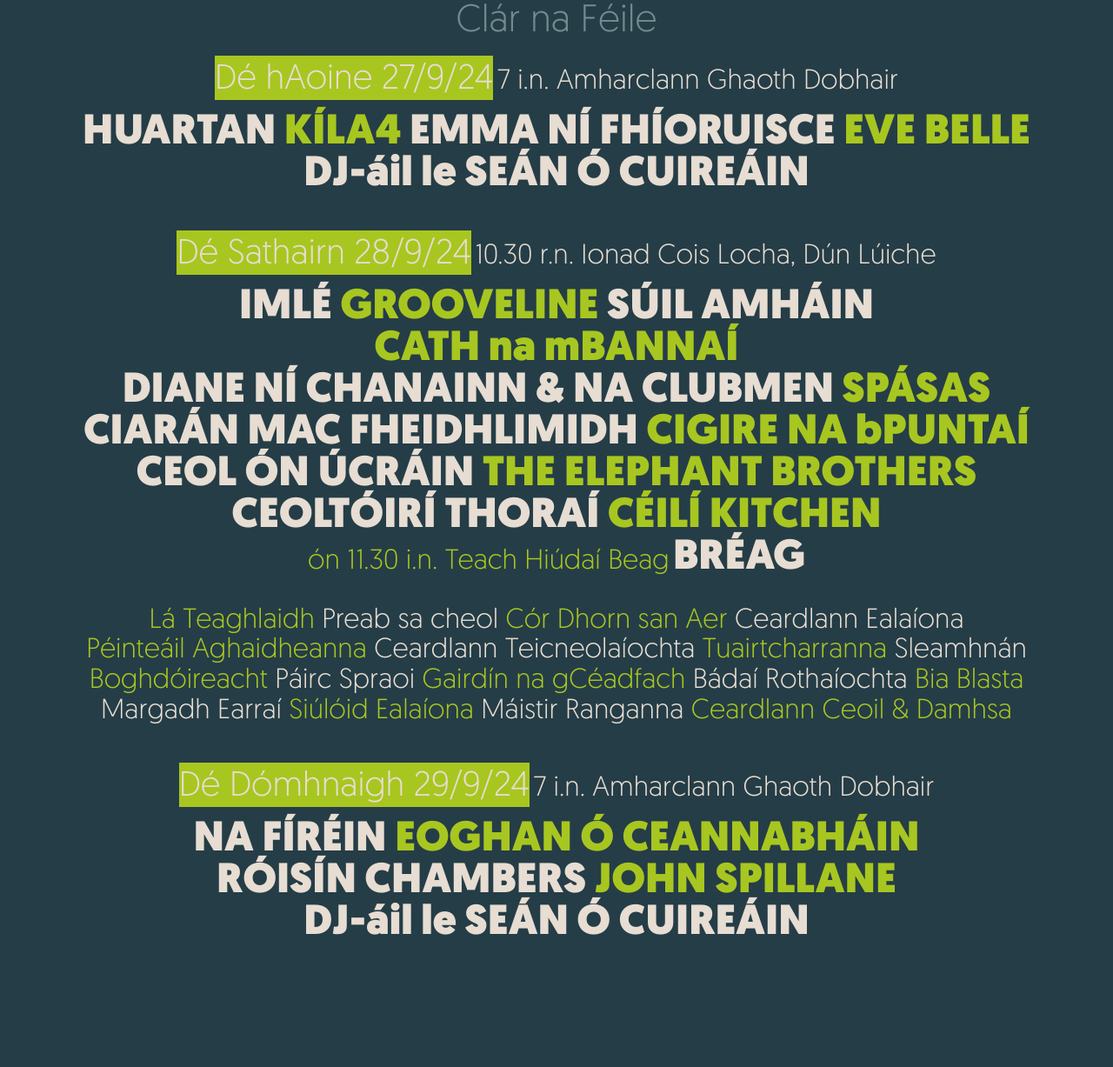
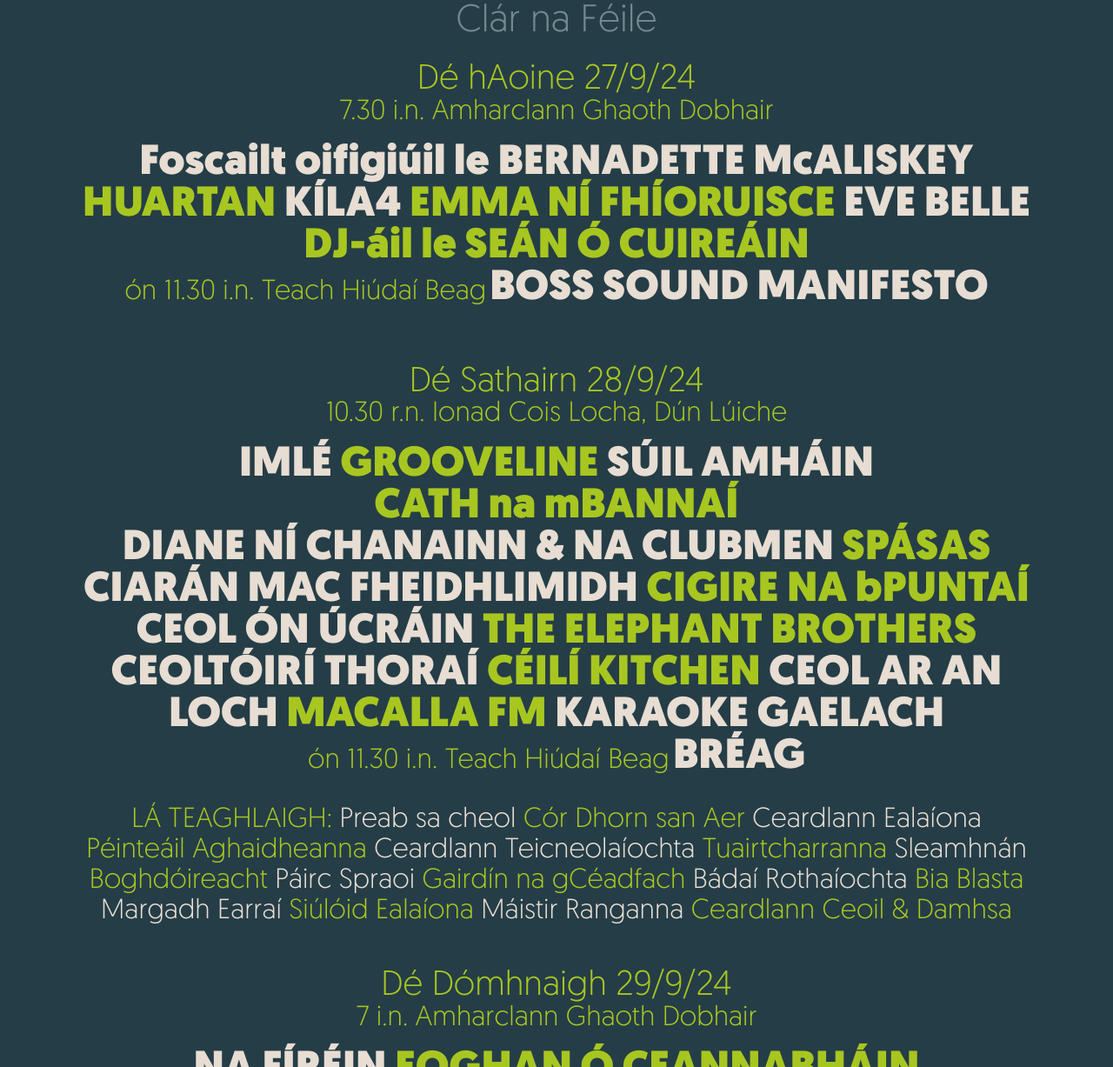
Before and after one commit to LindaKeating/DornSanAer, a PHP site: page / in a window 1280 px wide. Shown: the part 4469-5696 px from the top of the page at 87% size. Run offline with PHP 8.4, Linux system fonts and the light colour scheme; some libraries are stand-ins or nearby versions.

Commit message:
edits on home page

```diff
--- a/dsadng-HTML5-Template/assets/css/demos/demo-DSA.css
+++ b/dsadng-HTML5-Template/assets/css/demos/demo-DSA.css
@@ -91,12 +91,7 @@
   color: var(--color-darkText);
 }
 
-.dsa-OrdReatha .dsa-dateVenue .dsa-date {
-  color: var(--color-lightText) !important;
-}
-
-.dsa-highlightedText,
-.dsa-date {
+.dsa-highlightedText {
   background-color: var(--color-primary);
   padding-top: .5rem;
   padding-bottom: .2rem;
--- a/dsadng-HTML5-Template/index.html
+++ b/dsadng-HTML5-Template/index.html
@@ -157,7 +157,9 @@
             <div class="container">
               <div class="andro_hero-item-inner">
                 <div class="pb-5">
-                  <a href="index.html"><img src="assets/img/LogoLeData.png" alt="logo"></a>
+                  <a href="index.html">
+                    <img src="assets/img/LogoLeData.png" alt="logo">
+                  </a>
                 </div>
               </div>
               <!-- Countdown Start -->
@@ -314,9 +316,10 @@
     </div>
     <div class="col-sm-12 text-center pb-5 dsa-OrdReatha">
       <div class="dsa-dateVenue pb-3">
-        <span class="dsa-date dsa-fontMedium">Dé hAoine 27/9/24</span>
-        <span class="dsa-venue dsa-fontSmall">7 i.n. Amharclann Ghaoth Dobhair</span>
+        <span class="dsa-date dsa-fontMedium">Dé hAoine 27/9/24</span><br/>
+        <span class="dsa-venue dsa-fontSmall">7.30 i.n. Amharclann Ghaoth Dobhair</span>
       </div>
+      <span class="dsa-fontLarge family-display">Foscailt oifigiúil le BERNADETTE McALISKEY</span>
       <span class="dsa-fontLarge family-display">HUARTAN
       </span>
       <span class="dsa-fontLarge family-display text-nowrap">KÍLA4
@@ -327,10 +330,15 @@
       </span>
       <span class="dsa-fontLarge family-display text-nowrap ">DJ-áil le SEÁN Ó CUIREÁIN
       </span>
+      <div class="dsa-dateVenue pb-3">
+        <span class="dsa-venue dsa-fontSmall">ón 11.30 i.n. Teach Hiúdaí Beag</span>
+        <span class="dsa-fontLarge family-display text-nowrap">BOSS SOUND MANIFESTO
+        </span>
+      </div>
     </div>
     <div class="col-sm-12 text-center pb-5 dsa-OrdReatha">
       <div class="dsa-dateVenue pb-3">
-        <span class="dsa-date dsa-fontMedium">Dé Sathairn 28/9/24</span>
+        <span class="dsa-date dsa-fontMedium">Dé Sathairn 28/9/24</span><br/>
         <span class="dsa-venue dsa-fontSmall">10.30 r.n. Ionad Cois Locha, Dún Lúiche</span>
       </div>
       <span class="dsa-fontLarge family-display text-nowrap">IMLÉ
@@ -357,13 +365,19 @@
       </span>
       <span class="dsa-fontLarge family-display ">CÉILÍ KITCHEN
       </span>
+      <span class="dsa-fontLarge family-display ">CEOL AR AN LOCH
+      </span>
+      <span class="dsa-fontLarge family-display ">MACALLA FM
+      </span>
+      <span class="dsa-fontLarge family-display ">KARAOKE GAELACH
+      </span>
       <div class="dsa-dateVenue pb-3">
         <span class="dsa-venue dsa-fontSmall">ón 11.30 i.n. Teach Hiúdaí Beag</span>
         <span class="dsa-fontLarge family-display text-nowrap">BRÉAG
         </span>
       </div>
       <div class="imeachtai-container pt-3">
-        <span class="dsa-fontSmall  text-nowrap ">Lá Teaghlaidh
+        <span class="dsa-fontSmall  text-nowrap ">LÁ TEAGHLAIGH:
         </span>
         <span class="dsa-fontSmall  text-nowrap ">Preab sa cheol
         </span>
@@ -401,7 +415,7 @@
     </div>
     <div class="col-sm-12 text-center pb-5 dsa-OrdReatha">
       <div class="dsa-dateVenue pb-3">
-        <span class="dsa-date dsa-fontMedium">Dé Dómhnaigh 29/9/24</span>
+        <span class="dsa-date dsa-fontMedium">Dé Dómhnaigh 29/9/24</span><br/>
         <span class="dsa-venue dsa-fontSmall">7 i.n. Amharclann Ghaoth Dobhair</span>
       </div>
       <span class="dsa-fontLarge family-display text-nowrap ">NA FÍRÉIN
@@ -412,8 +426,6 @@
       </span>
       <span class="dsa-fontLarge family-display text-nowrap">JOHN SPILLANE
       </span>
-      <span class="dsa-fontLarge family-display text-nowrap">DJ-áil le SEÁN Ó CUIREÁIN
-      </span>
     </div>
   </div>
 </div>
@@ -421,6 +433,15 @@
     <!-- Gallery Start -->
     <div class="section p-0">
       <div class="row gx-0 d-flex align-items-stretch">
+        <div class="col-xll-3 col-xl-4  col-md-6 col-sm-12 dsa-galleryItem">
+          <a href="CathNamBannai.html" class="andro_img-popup andro_gallery style-2 mb-0">
+            <img class="andro_img-cover " src="assets/img/imeachtai/CathNamBannai.png" alt="gallery">
+            <div class="dsa-galleryContent andro_gallery-content">
+              <span><h6 class="h4 dsa-galleryItemTitle">Cath na mBannaí</h6></span>
+              <span><p class="dsa-galleryItemSubtitle">Comórtas Ceoil Beo</p></span>
+            </div>
+          </a>
+        </div>
         <div class="col-xll-3 col-xl-4  col-md-6 col-sm-6 dsa-galleryItem">
           <a href="https://www.youtube.com/watch?v=GybvmjjwNTU" class="mb-0 andro_img-popup andro_gallery style-2 mb-0">
             <img class="andro_img-cover " src="assets/img/gallery/md/1.jpg" alt="gallery">
@@ -589,15 +610,6 @@
             <div class="dsa-galleryContent andro_gallery-content">
               <span><h6 class="h4 dsa-galleryItemTitle">Ealaín Sráide</h6></span>
               <span><p class="dsa-galleryItemSubtitle">Teaspeántas ealaíne ó cheardlanna</p></span>
-            </div>
-          </a>
-        </div>
-        <div class="col-xll-3 col-xl-4  col-md-6 col-sm-12 dsa-galleryItem">
-          <a href="CathNamBannai.html" class="andro_img-popup andro_gallery style-2 mb-0">
-            <img class="andro_img-cover " src="assets/img/imeachtai/CathNamBannai.png" alt="gallery">
-            <div class="dsa-galleryContent andro_gallery-content">
-              <span><h6 class="h4 dsa-galleryItemTitle">Cath na mBannaí</h6></span>
-              <span><p class="dsa-galleryItemSubtitle">Príomhdhuais €2,000</p></span>
             </div>
           </a>
         </div>
```
